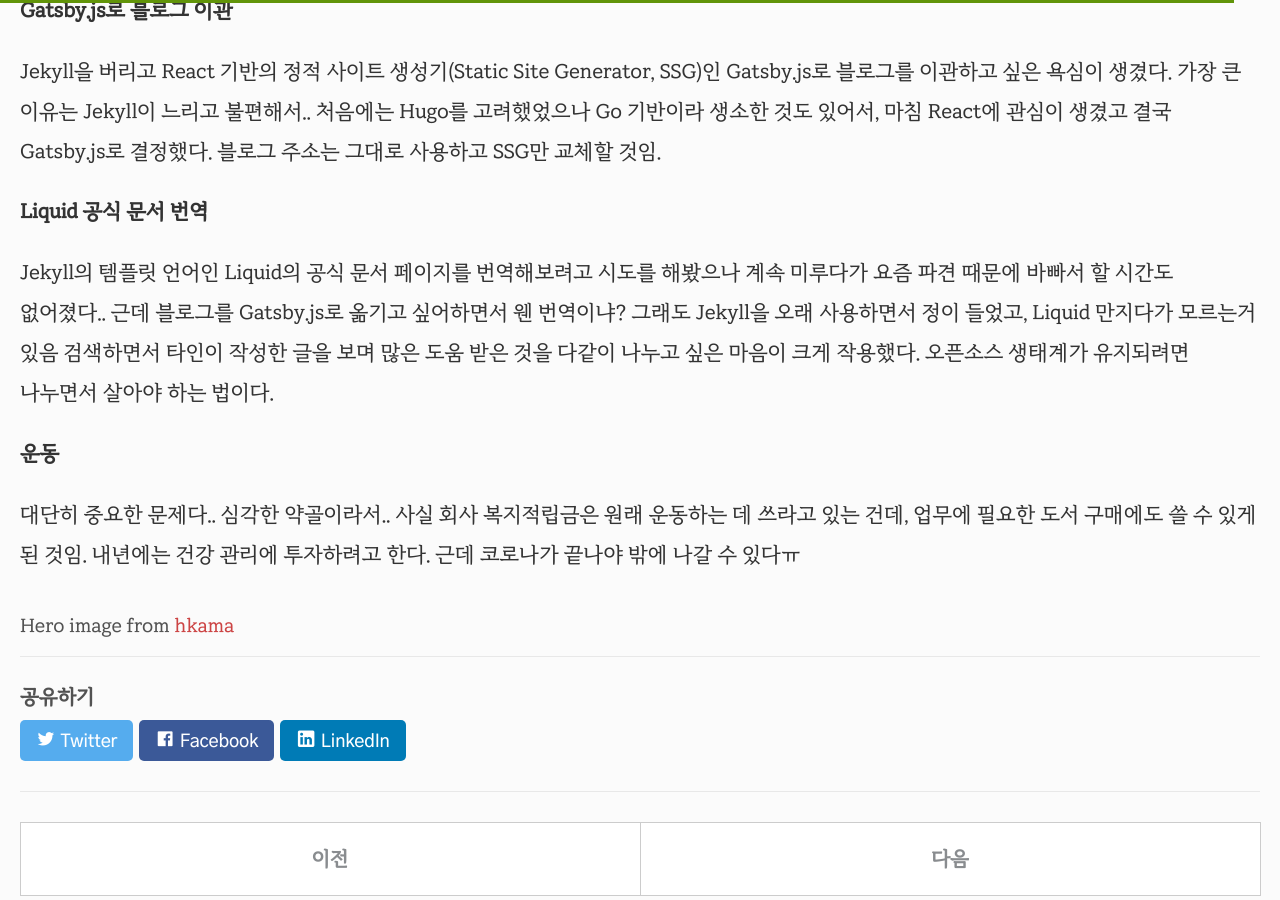
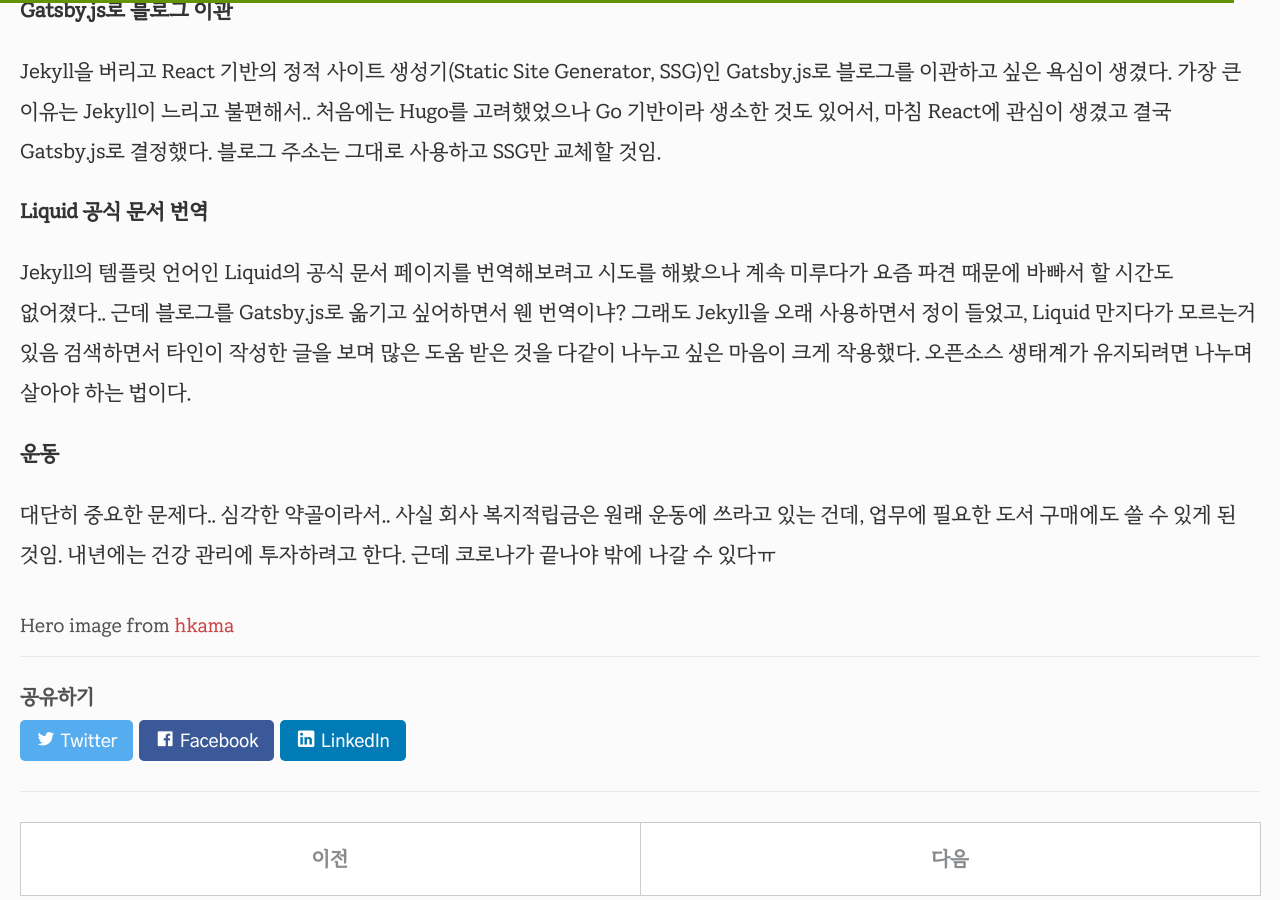
Before and after one commit to selosele/selosele.github.io, a Jekyll site: the page built from _posts/2020-12-24-past-year.md, in a window 1280 px wide and 900 px high, scrolled down 3751 px. Built offline with Jekyll 4.4.1, drawn with Linux system fonts in a browser that asks for light colours; comment, search, counter and statistics services are not loaded.

Commit message:
포스트 수정

```diff
--- a/_posts/2020-12-24-past-year.md
+++ b/_posts/2020-12-24-past-year.md
@@ -77,8 +77,8 @@ Jekyll을 버리고 React 기반의 정적 사이트 생성기(Static Site Gener
 
 **Liquid 공식 문서 번역**
 
-Jekyll의 템플릿 언어인 Liquid의 공식 문서 페이지를 번역해보려고 시도를 해봤으나 계속 미루다가 요즘 파견 때문에 바빠서 할 시간도 없어졌다.. 근데 블로그를 Gatsby.js로 옮기고 싶어하면서 웬 번역이냐? 그래도 Jekyll을 오래 사용하면서 정이 들었고, Liquid 만지다가 모르는거 있음 검색하면서 타인이 작성한 글을 보며 많은 도움 받은 것을 다같이 나누고 싶은 마음이 크게 작용했다. 오픈소스 생태계가 유지되려면 나누면서 살아야 하는 법이다.
+Jekyll의 템플릿 언어인 Liquid의 공식 문서 페이지를 번역해보려고 시도를 해봤으나 계속 미루다가 요즘 파견 때문에 바빠서 할 시간도 없어졌다.. 근데 블로그를 Gatsby.js로 옮기고 싶어하면서 웬 번역이냐? 그래도 Jekyll을 오래 사용하면서 정이 들었고, Liquid 만지다가 모르는거 있음 검색하면서 타인이 작성한 글을 보며 많은 도움 받은 것을 다같이 나누고 싶은 마음이 크게 작용했다. 오픈소스 생태계가 유지되려면 나누며 살아야 하는 법이다.
 
 **운동**
 
-대단히 중요한 문제다.. 심각한 약골이라서.. 사실 회사 복지적립금은 원래 운동하는 데 쓰라고 있는 건데, 업무에 필요한 도서 구매에도 쓸 수 있게 된 것임. 내년에는 건강 관리에 투자하려고 한다. 근데 코로나가 끝나야 밖에 나갈 수 있다ㅠ
+대단히 중요한 문제다.. 심각한 약골이라서.. 사실 회사 복지적립금은 원래 운동에 쓰라고 있는 건데, 업무에 필요한 도서 구매에도 쓸 수 있게 된 것임. 내년에는 건강 관리에 투자하려고 한다. 근데 코로나가 끝나야 밖에 나갈 수 있다ㅠ
```
